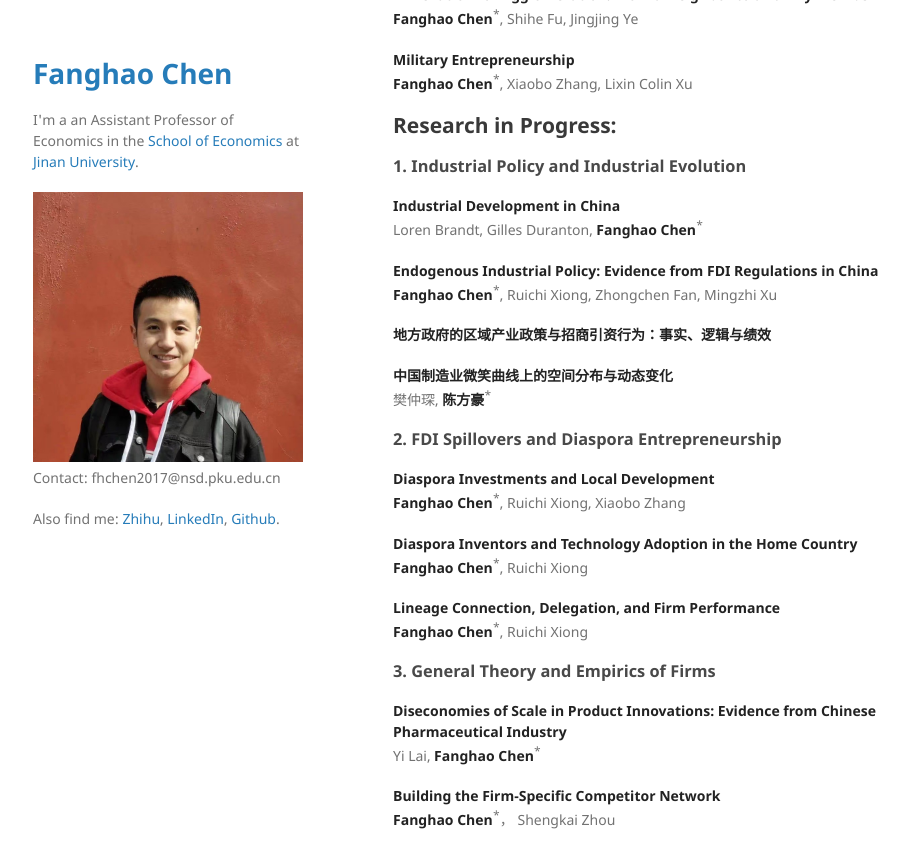
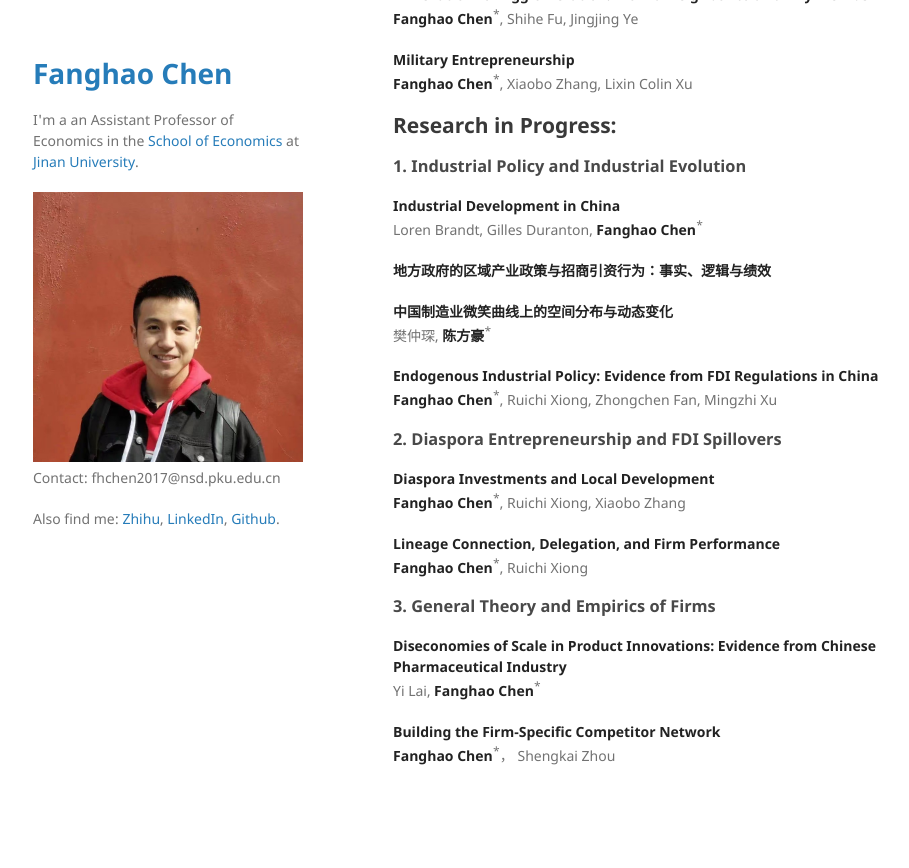
Before and after one commit to FanghaoChen/homepage, a Jekyll site: the page built from research.md, in a window 1280 px wide and 900 px high, scrolled down 716 px. Shown: the top 868 px of the window, without its empty margins (177-1086 px from the left). Built offline with Jekyll 4.4.1, drawn with Linux system fonts in a browser that asks for light colours; after the commit the page ends 1551 px from its top, so only the background shows below that.

Commit message:
Update research.md

```diff
--- a/research.md
+++ b/research.md
@@ -44,21 +44,18 @@ layout: default
 **Industrial Development in China** <br/>
 Loren Brandt, Gilles Duranton, **Fanghao Chen**<sup>*</sup>
 
-**Endogenous Industrial Policy: Evidence from FDI Regulations in China** <br/>
-**Fanghao Chen**<sup>*</sup>, Ruichi Xiong, Zhongchen Fan, Mingzhi Xu
-
 **地方政府的区域产业政策与招商引资行为：事实、逻辑与绩效**  <br/>
 
 **中国制造业微笑曲线上的空间分布与动态变化** <br/>
 樊仲琛, **陈方豪**<sup>*</sup>
 
-### 2. FDI Spillovers and Diaspora Entrepreneurship ###
+**Endogenous Industrial Policy: Evidence from FDI Regulations in China** <br/>
+**Fanghao Chen**<sup>*</sup>, Ruichi Xiong, Zhongchen Fan, Mingzhi Xu
+
+### 2. Diaspora Entrepreneurship and FDI Spillovers ###
 
 **Diaspora Investments and Local Development** <br/>
 **Fanghao Chen**<sup>*</sup>, Ruichi Xiong, Xiaobo Zhang
-
-**Diaspora Inventors and Technology Adoption in the Home Country** <br/>
-**Fanghao Chen**<sup>*</sup>, Ruichi Xiong
 
 **Lineage Connection, Delegation, and Firm Performance**<br/>
 **Fanghao Chen**<sup>*</sup>, Ruichi Xiong
```
